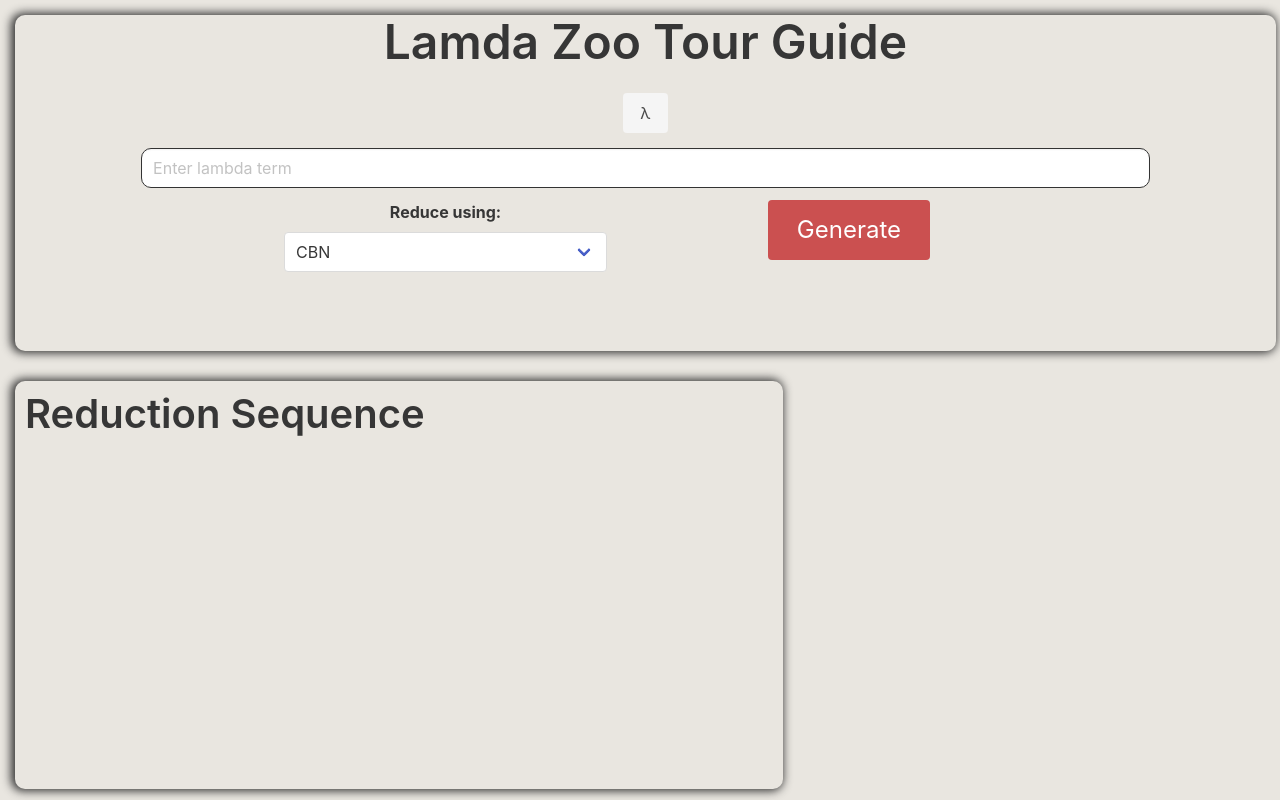
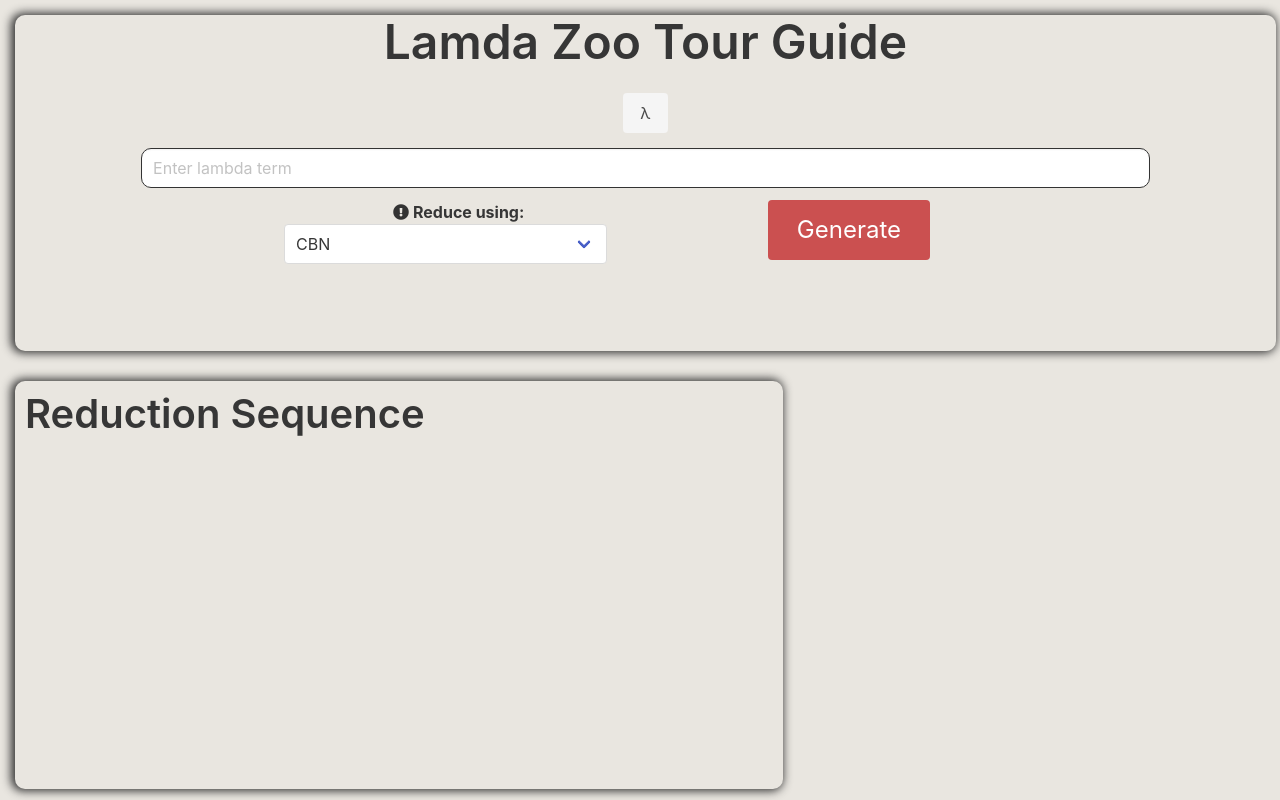
Before and after one commit to math284i/Development-of-a-Tour-Guide-for-the-Lambda-Zoo, a React (Create React App) app in the folder tourguide/: page / in a window 1280 px wide. Built offline with nearby package versions, Linux system fonts and the light colour scheme.

Commit message:
Cool stuff

```diff
--- a/tourguide/public/index.html
+++ b/tourguide/public/index.html
@@ -3,6 +3,7 @@
   <head>
     <meta charset="utf-8" />
     <link rel="icon" href="%PUBLIC_URL%/logo.png" />
+    <link rel="stylesheet" href="https://cdnjs.cloudflare.com/ajax/libs/font-awesome/5.15.3/css/all.min.css">
     <meta name="viewport" content="width=device-width, initial-scale=1" />
     <meta name="theme-color" content="#000000" />
     <meta
--- a/tourguide/src/App.css
+++ b/tourguide/src/App.css
@@ -54,6 +54,7 @@ body::-webkit-scrollbar {
   float: left;
   height: 100%;
   width: 40%;
+
   /*border: 2px solid black;*/
 }
 
@@ -175,3 +176,47 @@ body :not(.UpperDiv):not(.SequenceDiv):not(.StatsDiv) :not(.OptionsDiv) :not(.Op
   margin-left: 10px !important;
   margin-bottom: 2.5% !important;
 }
+
+
+.label-container {
+    position: relative;
+    margin: 0%;
+    display: flex;
+}
+
+.icon {
+  top: 0;
+  left: -20px;
+  display: flex;
+  align-items: center;
+  justify-content: center;
+  width: 20px;
+  height: 20px;
+  color: #333333;
+  cursor: pointer;
+  margin-left: 36%;
+}
+
+
+/*Description*/
+.icon:hover::before {
+  content: attr(value);
+  position: fixed;
+  top: 17%;
+  left: 53.5%;
+  transform: translate(-50%, -50%);
+  background-color: #333333;
+  color: #ffffff;
+  padding: 5px;
+  border-radius: 5px;
+  font-size: 12px;
+  opacity: 0;
+  transition: opacity 0.3s ease-in-out;
+  white-space: pre-line;
+  z-index: 9999;
+}
+
+.icon:hover::before,
+.icon:hover::after {
+  opacity: 1;
+}
--- a/tourguide/src/Setting.js
+++ b/tourguide/src/Setting.js
@@ -1,4 +1,4 @@
-import React, {useState} from "react";
+import React from "react";
 import "./App.css";
 import SettingComponent from "./SaveCustomComponent";
 
@@ -9,6 +9,7 @@ export class Setting extends React.Component {
         this.handleSettingChange = this.handleSettingChange.bind(this);
         this.handleCustomChange = this.handleCustomChange.bind(this);
         this.replaceCustom = this.replaceCustom.bind(this);
+        this.howTo = "To use this tool, first write a lambda term in the field asking you to do so. It is important to explicitly write paranthesis in the term, for example ((λx.x)(λy.y)). Additionally, an application with two variable terms needs explicit paranthesis as such: ((x)(y)) \n When a valid term has been entered, you need to select a reduction strategy in the dropdown menu. Choosing the \"Custom\" strategy, allows you to write a phased strategy yourself. It is important that you put semicolons between each phase of the strategy, for it to work properly.\n Finally, press the generate button to generate a reduction of your term using your selected strategy.";
     }
 
     handleSettingChange(e) {
@@ -28,7 +29,13 @@ export class Setting extends React.Component {
     render() {
         return (
         <div className="OptionElements">
-            <label className="label">{this.props.label}</label>
+            <div className="label-container">
+
+                <span className="icon" value={this.howTo}>
+                    <i className="fas fa-exclamation-circle"></i>
+                </span>
+                <label className="label" id="reduce-label">{this.props.label}</label>
+            </div>
             <div className="select is-fullwidth">
                 <select onChange={this.handleSettingChange}>
                     {this.props.strats.map((strategy, index) => (
```
